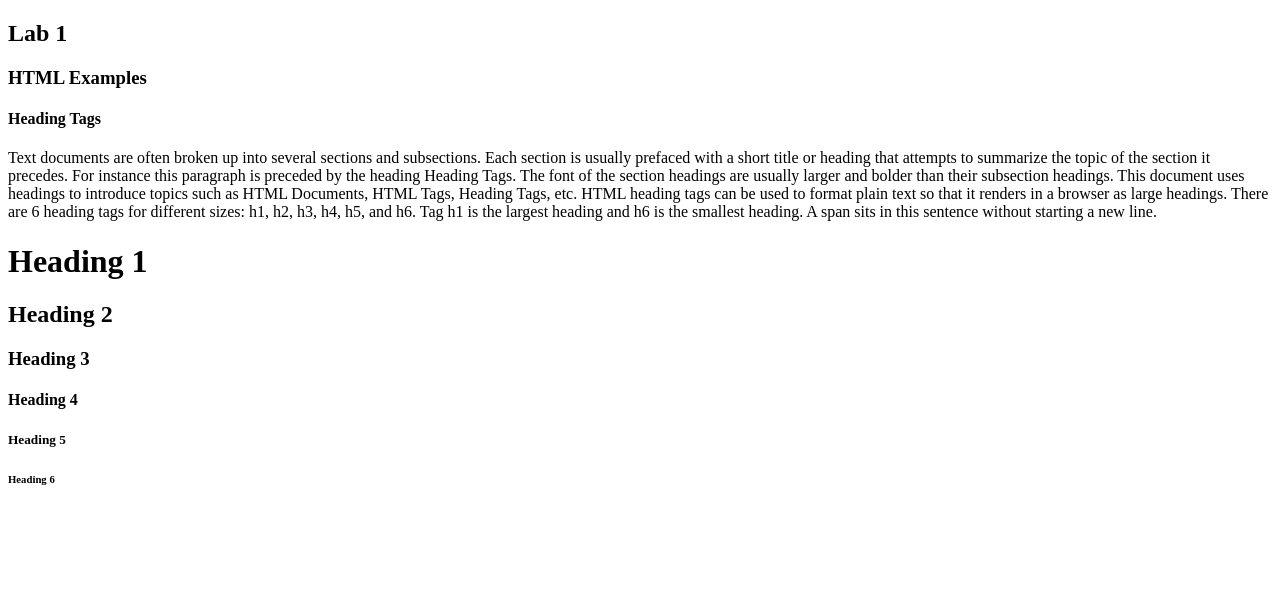
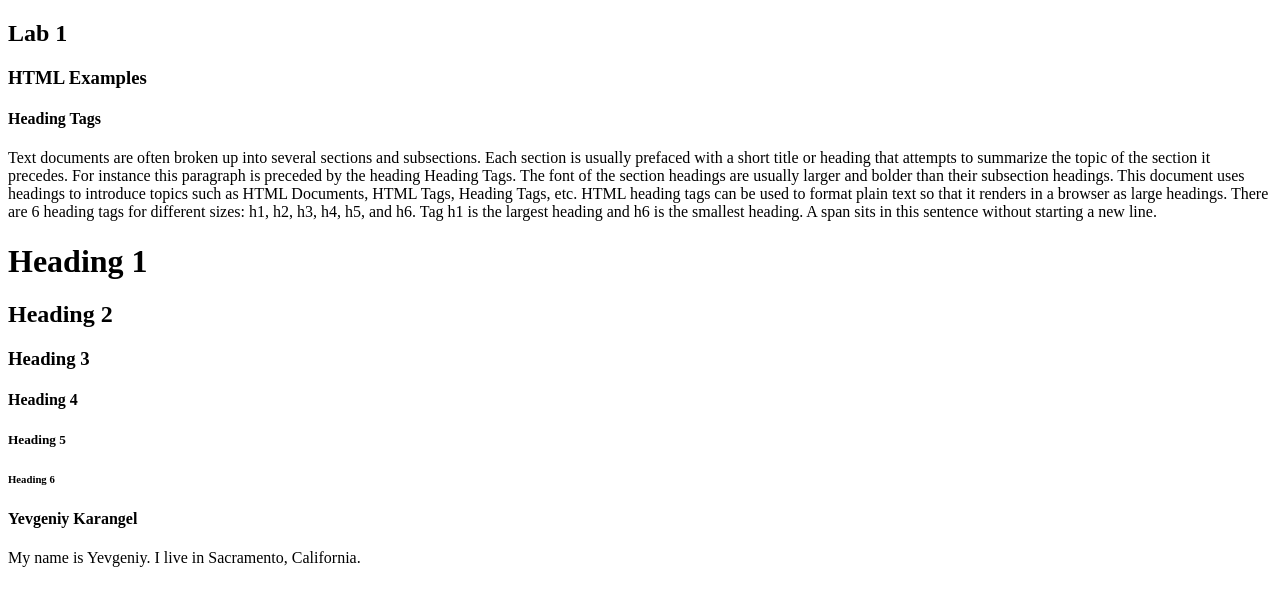
Before and after one commit to yevk55/webdev-client, a Next.js app: page /labs/lab1 in a window 1280 px wide. Shown: the top 606 px of the page. Built offline with nearby package versions, Linux system fonts and the light colour scheme.

Commit message:
added my heading

```diff
--- a/app/labs/lab1/HeadingTags.tsx
+++ b/app/labs/lab1/HeadingTags.tsx
@@ -20,6 +20,12 @@ export default function HeadingTags() {
       <h4>Heading 4</h4>
       <h5>Heading 5</h5>
       <h6>Heading 6</h6>
+
+      <div id="wd-your-heading">
+        <h4>Yevgeniy Karangel</h4>
+        <span id="wd-your-span">My name is Yevgeniy. I live in Sacramento, California. </span>
+      </div>
+
     </div>
-  );
+ );
 }
```
